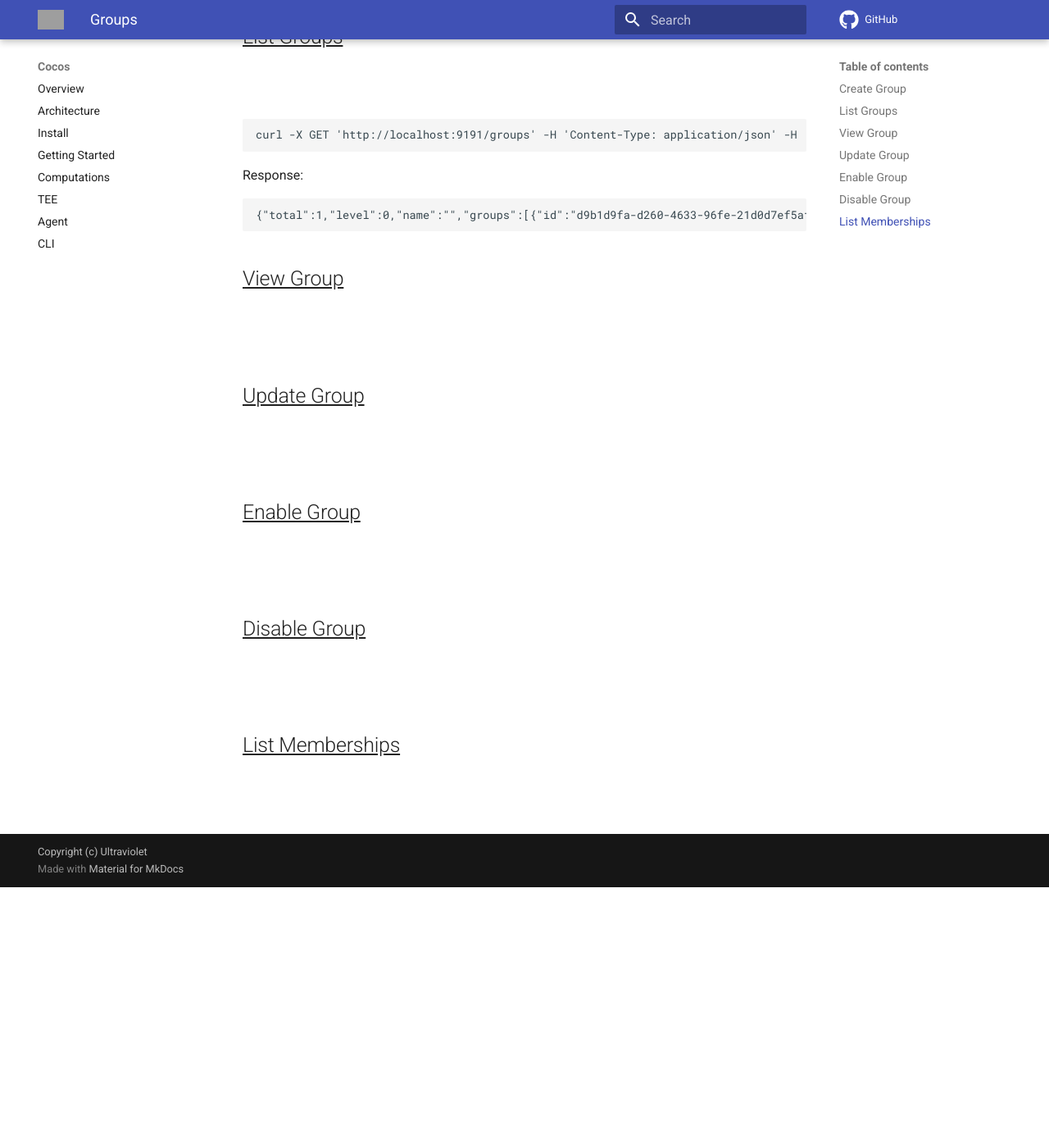
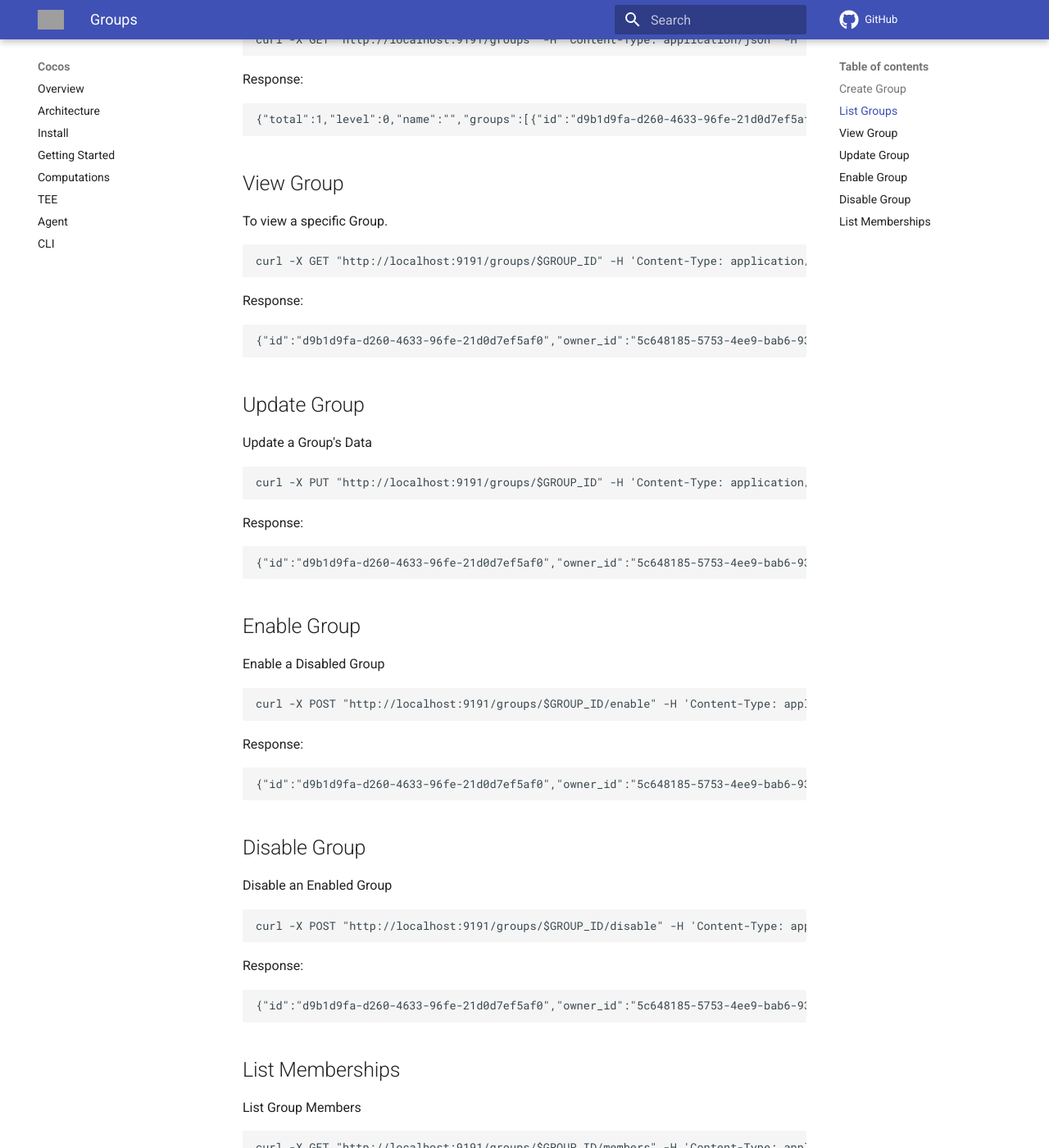
Before and after one commit to ultravioletrs/cocos-docs, an MkDocs documentation site: the page built from docs/groups.md, in a window 1280 px wide and 1400 px high, scrolled down 540 px. Shown: the whole window at 82% size. Built offline with MkDocs 1.6.1 and Material for MkDocs 9.7.7, drawn with Linux system fonts in a browser that asks for light colours; comment, search, counter and statistics services are not loaded; before the commit the page ends 1622 px from its top, so only the background shows below that; some of the changed text lies outside the part shown; grey boxes are pictures that could not be loaded.

Commit message:
complete clients and groups endpoints docs
Signed-off-by: aryan <aryangodara03@gmail.com>

````diff
--- a/docs/groups.md
+++ b/docs/groups.md
@@ -1,7 +1,6 @@
 # Groups
-<br></br>
 
-## <ins>Create Group</ins>
+## Create Group
 In order to create a group, we need to provide Group name(required), description, parentId and metadata (all optional):
 ```bash
 curl -X POST 'http://localhost:9191/groups' -H 'Content-Type: application/json' -H  "Authorization: Bearer $ACCTOK" -d '{"name": "group01"}'
@@ -12,8 +11,8 @@ Response:
 {"id":"d9b1d9fa-d260-4633-96fe-21d0d7ef5af0","owner_id":"5c648185-5753-4ee9-bab6-93278d7b06b4","name":"group01","level":0,"path":"","created_at":"2023-05-23T14:23:47.414943Z","updated_at":"2023-05-23T14:23:47.414943Z","status":"enabled"}
 ```
 
-## <ins>List Groups</ins>
-<br></br>
+## List Groups
+To List all the Groups.
 
 ```bash
 curl -X GET 'http://localhost:9191/groups' -H 'Content-Type: application/json' -H  "Authorization: Bearer $ACCTOK"
@@ -24,17 +23,60 @@ Response:
 {"total":1,"level":0,"name":"","groups":[{"id":"d9b1d9fa-d260-4633-96fe-21d0d7ef5af0","owner_id":"5c648185-5753-4ee9-bab6-93278d7b06b4","name":"group01","level":0,"path":"","created_at":"2023-05-23T14:23:47.414943Z","updated_at":"2023-05-23T14:23:47.414943Z","status":"enabled"}]}
 ```
 
-## <ins>View Group</ins>
-<br></br>
+## View Group
+To view a specific Group.
 
-## <ins>Update Group</ins>
-<br></br>
+```bash
+curl -X GET "http://localhost:9191/groups/$GROUP_ID" -H 'Content-Type: application/json' -H  "Authorization: Bearer $ACCTOK"
+```
 
-## <ins>Enable Group</ins>
-<br></br>
+Response:
+```bash
+{"id":"d9b1d9fa-d260-4633-96fe-21d0d7ef5af0","owner_id":"5c648185-5753-4ee9-bab6-93278d7b06b4","name":"group01","level":0,"path":"","created_at":"2023-05-23T14:23:47.414943Z","updated_at":"2023-05-23T14:23:47.414943Z","status":"enabled"}
+```
 
-## <ins>Disable Group</ins>
-<br></br>
+## Update Group
+Update a Group's Data
 
-## <ins>List Memberships</ins>
-<br></br>
+```bash
+curl -X PUT "http://localhost:9191/groups/$GROUP_ID" -H 'Content-Type: application/json' -H  "Authorization: Bearer $ACCTOK" -d '{"name": "New Group Name","metadata": {},"description": "New Description Added"}'
+```
+
+Response:
+```bash
+{"id":"d9b1d9fa-d260-4633-96fe-21d0d7ef5af0","owner_id":"5c648185-5753-4ee9-bab6-93278d7b06b4","name":"New Group Name","description":"New Description Added","level":0,"path":"","created_at":"2023-05-23T14:23:47.414943Z","updated_at":"2023-05-24T12:01:26.857983Z","status":"enabled"}
+```
+
+## Enable Group
+Enable a Disabled Group
+```bash
+curl -X POST "http://localhost:9191/groups/$GROUP_ID/enable" -H 'Content-Type: application/json' -H  "Authorization: Bearer $ACCTOK"
+```
+
+Response:
+```bash
+{"id":"d9b1d9fa-d260-4633-96fe-21d0d7ef5af0","owner_id":"5c648185-5753-4ee9-bab6-93278d7b06b4","name":"New Group Name","description":"New Description Added","level":0,"path":"","created_at":"2023-05-23T14:23:47.414943Z","updated_at":"2023-05-24T12:01:26.857983Z","status":"enabled"}
+```
+
+## Disable Group
+Disable an Enabled Group
+```bash
+curl -X POST "http://localhost:9191/groups/$GROUP_ID/disable" -H 'Content-Type: application/json' -H  "Authorization: Bearer $ACCTOK"
+```
+
+Response:
+```bash
+{"id":"d9b1d9fa-d260-4633-96fe-21d0d7ef5af0","owner_id":"5c648185-5753-4ee9-bab6-93278d7b06b4","name":"New Group Name","description":"New Description Added","level":0,"path":"","created_at":"2023-05-23T14:23:47.414943Z","updated_at":"2023-05-24T12:01:26.857983Z","status":"disabled"}
+```
+
+## List Memberships
+List Group Members
+
+```bash
+curl -X GET "http://localhost:9191/groups/$GROUP_ID/members" -H 'Content-Type: application/json' -H  "Authorization: Bearer $ACCTOK"         ─╯
+```
+
+Response:
+```bash
+{"limit":10,"total":0,"level":0,"name":"","members":[]}
+```
````
Also changed, not shown: docs/clients.md (+15 -41 lines).
